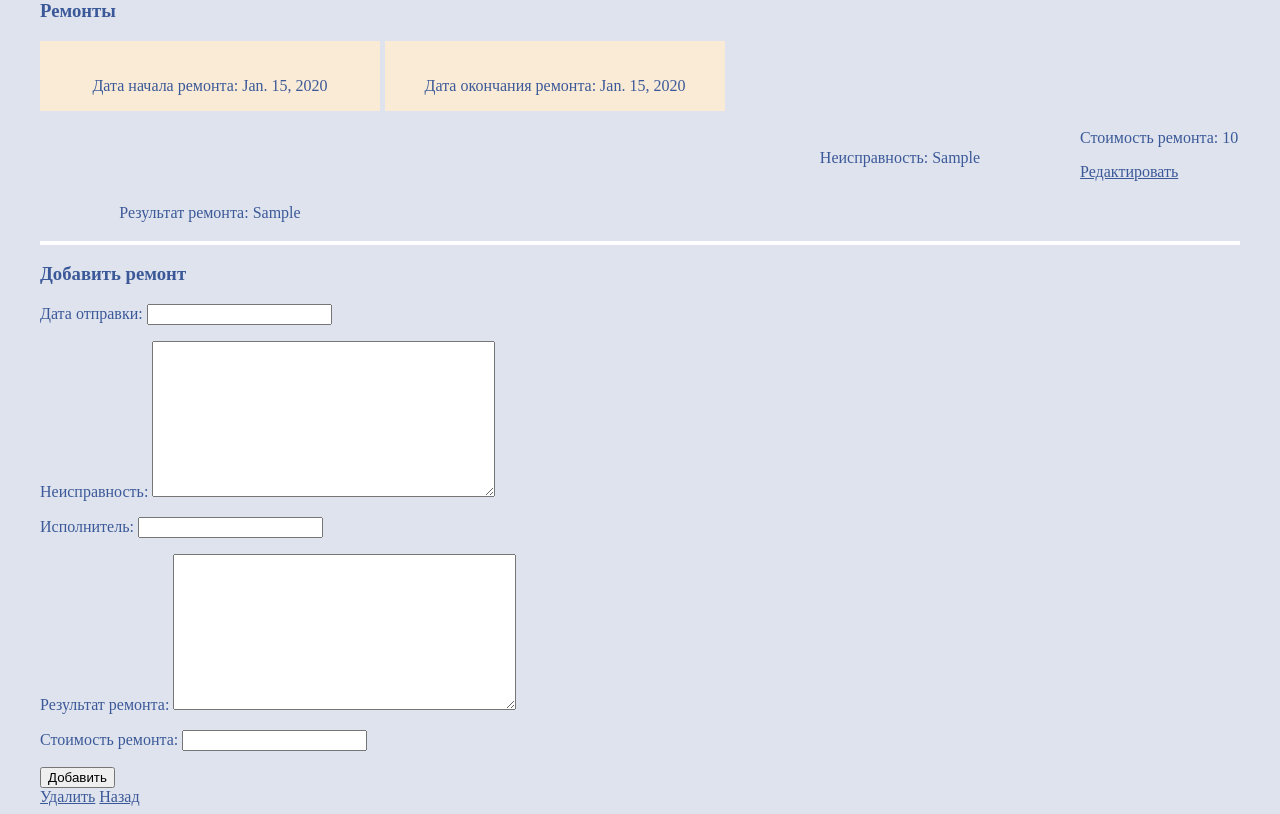
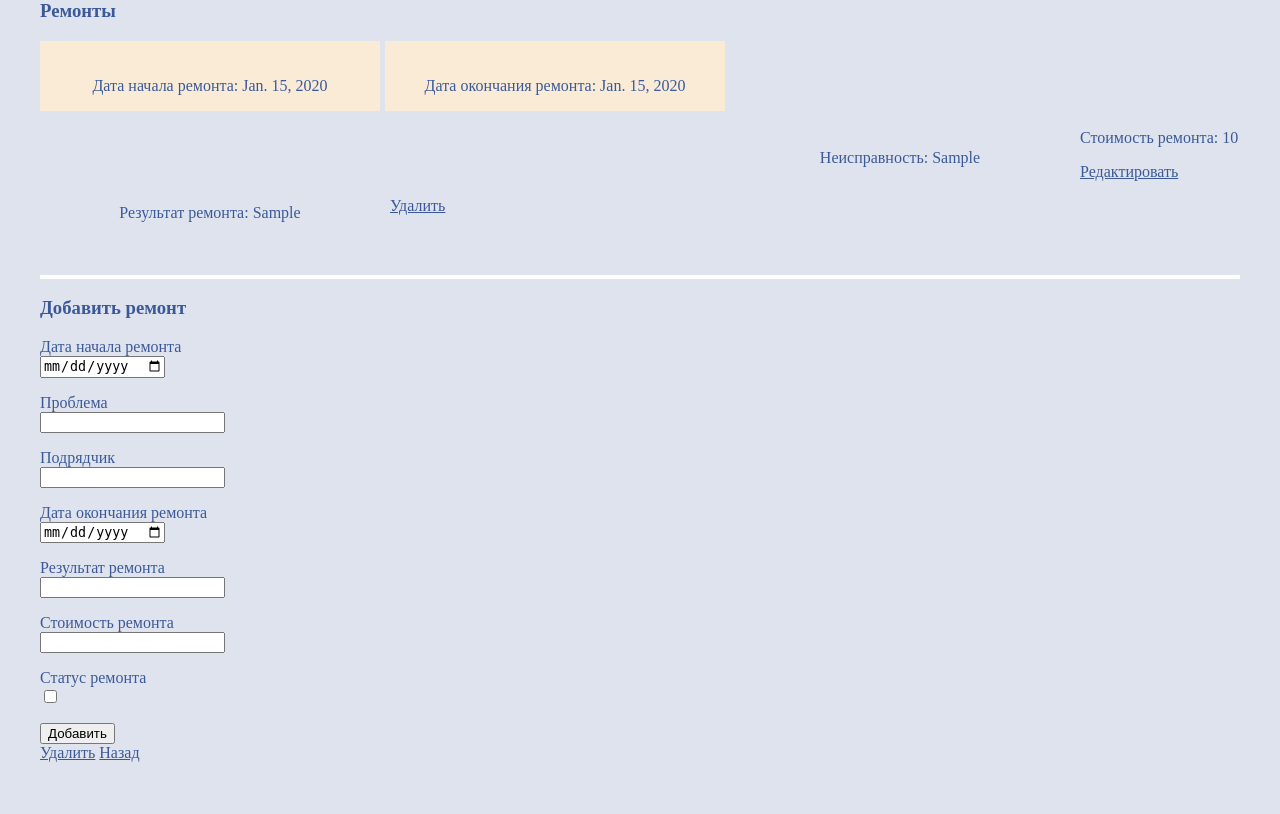
Before and after one commit to igor-kushnarenko/hardware_accounting, a Django app: page /hardwares/1 in a window 1280 px wide. Shown: the part 288-1102 px from the top of the page. After the commit the page ends 1050 px from the top, so only its background shows below. Run offline with Django 3.2, Linux system fonts and the light colour scheme; tables that the repository leaves empty hold one stand-in row (values such as "Sample post").

Commit message:
-добавил кнопку "Удалить" ремонт, убрал автоматическую распаковку формы модели Repair, и расписал вручную для того что бы в полях с датами был календарь для выбора даты;

```diff
--- a/hardware/base/form.py
+++ b/hardware/base/form.py
@@ -12,4 +12,4 @@ class HardwareForm(forms.ModelForm):
 class RepairForm(forms.ModelForm):
     class Meta:
         model = Repair
-        fields = ['date_repair', 'problem', 'contractor', 'result', 'cost']
+        fields = ['date_repair', 'problem', 'contractor', 'end_date_repair', 'result', 'cost', 'status']
--- a/hardware/base/templates/base/hardware_detail.html
+++ b/hardware/base/templates/base/hardware_detail.html
@@ -25,6 +25,7 @@
 <p>Стоимость ремонта: {{ repair.cost }}</p>
 
 <p><a href="edit_repair/{{repair.id}}">Редактировать</a></p>
+<p><a href="delete_repair/{{repair.id}}">Удалить</a></p>
 
 <br>
 <br>
@@ -33,7 +34,34 @@
 <h3>Добавить ремонт</h3>
 <form method="post">
     {% csrf_token %}
-    {{ repair_form.as_p }}
+    <p>
+        <label>Дата начала ремонта</label><br>
+        <input type="date" name="date_repair" value="{{repair.date_repair}}" />
+    </p>
+    <p>
+        <label>Проблема</label><br>
+        <input type="text" name="problem" value="{{repair.problem}}" />
+    </p>
+    <p>
+        <label>Подрядчик</label><br>
+        <input type="text" name="contractor" value="{{repair.contractor}}" />
+    </p>
+    <p>
+        <label>Дата окончания ремонта</label><br>
+        <input type="date" name="end_date_repair" value="{{repair.end_date_repair}}" />
+    </p>
+    <p>
+        <label>Результат ремонта</label><br>
+        <input type="text" name="result" value="{{repair.result}}" />
+    </p>
+    <p>
+        <label>Стоимость ремонта</label><br>
+        <input type="number" name="cost" value="{{repair.cost}}" />
+    </p>
+    <p>
+        <label>Статус ремонта</label><br>
+        <input type="checkbox" name="cost" value="{{repair.status}}" />
+    </p>
     <button type="submit">Добавить</button>
 </form>
 <a href="delete/{{hardware.id}}">Удалить</a>
--- a/hardware/base/urls.py
+++ b/hardware/base/urls.py
@@ -1,7 +1,7 @@
 from django.urls import path
 
 from base.views import HardwaresListView, HardwaresDetailView, \
-    AddHardwaresFormView, EditHardwaresView, delete, edit_repair
+    AddHardwaresFormView, EditHardwaresView, delete, edit_repair, delete_repair
 
 urlpatterns = [
     path('', HardwaresListView.as_view(), name='hardware_list'),
@@ -10,4 +10,5 @@ urlpatterns = [
     path('hardwares/<int:pk>', HardwaresDetailView.as_view(), name='hardware_detail'),
     path('hardwares/edit_repair/<int:id>', edit_repair),
     path('hardwares/delete/<int:id>', delete),
+    path('hardwares/delete_repair/<int:id>', delete_repair),
 ]
--- a/hardware/base/views.py
+++ b/hardware/base/views.py
@@ -25,7 +25,6 @@ class HardwaresDetailView(View):
         hardware = Hardware.objects.get(id=pk)
         hardware_id = pk
         repairs = Repair.objects.filter(hardware=hardware_id)
-        repair_form = RepairForm()
         return render(
             request,
             'base/hardware_detail.html',
@@ -33,7 +32,6 @@ class HardwaresDetailView(View):
                 'hardware': hardware,
                 'hardware_id': hardware_id,
                 'repairs': repairs,
-                'repair_form': repair_form,
             }
         )
 
@@ -97,6 +95,16 @@ def edit_repair(request, id):
         return HttpResponseNotFound("<h2>Hardware not found</h2>")
 
 
+def delete_repair(request, id):
+    try:
+        repair = Repair.objects.get(id=id)
+        hardware_id = repair.hardware.id
+        repair.delete()
+        return HttpResponseRedirect(f'/hardwares/{hardware_id}')
+    except Hardware.DoesNotExist:
+        return HttpResponseNotFound("<h2>Repair not found</h2>")
+
+
 def delete(request, id): #функция для удаления приборов
     try:
         hardware = Hardware.objects.get(id=id)
```
